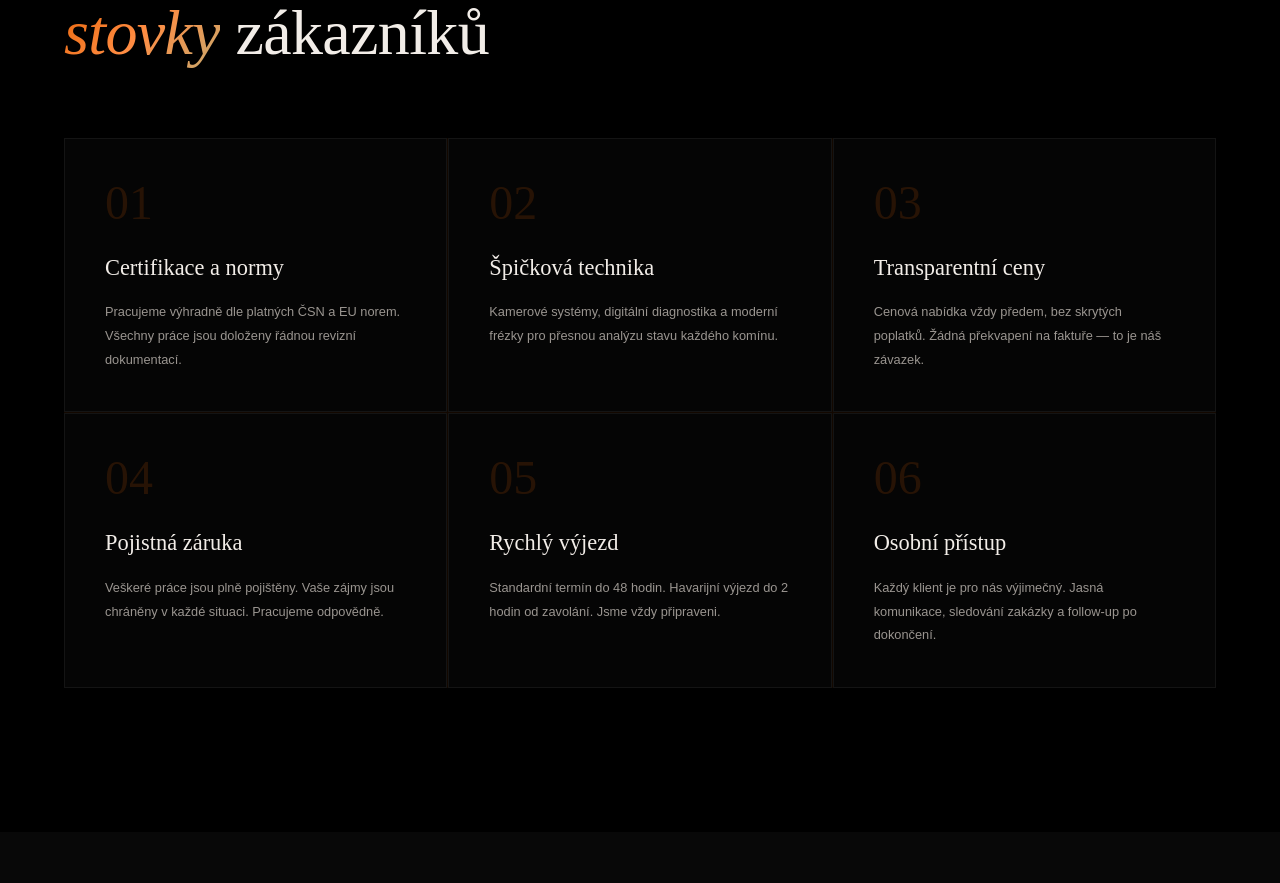
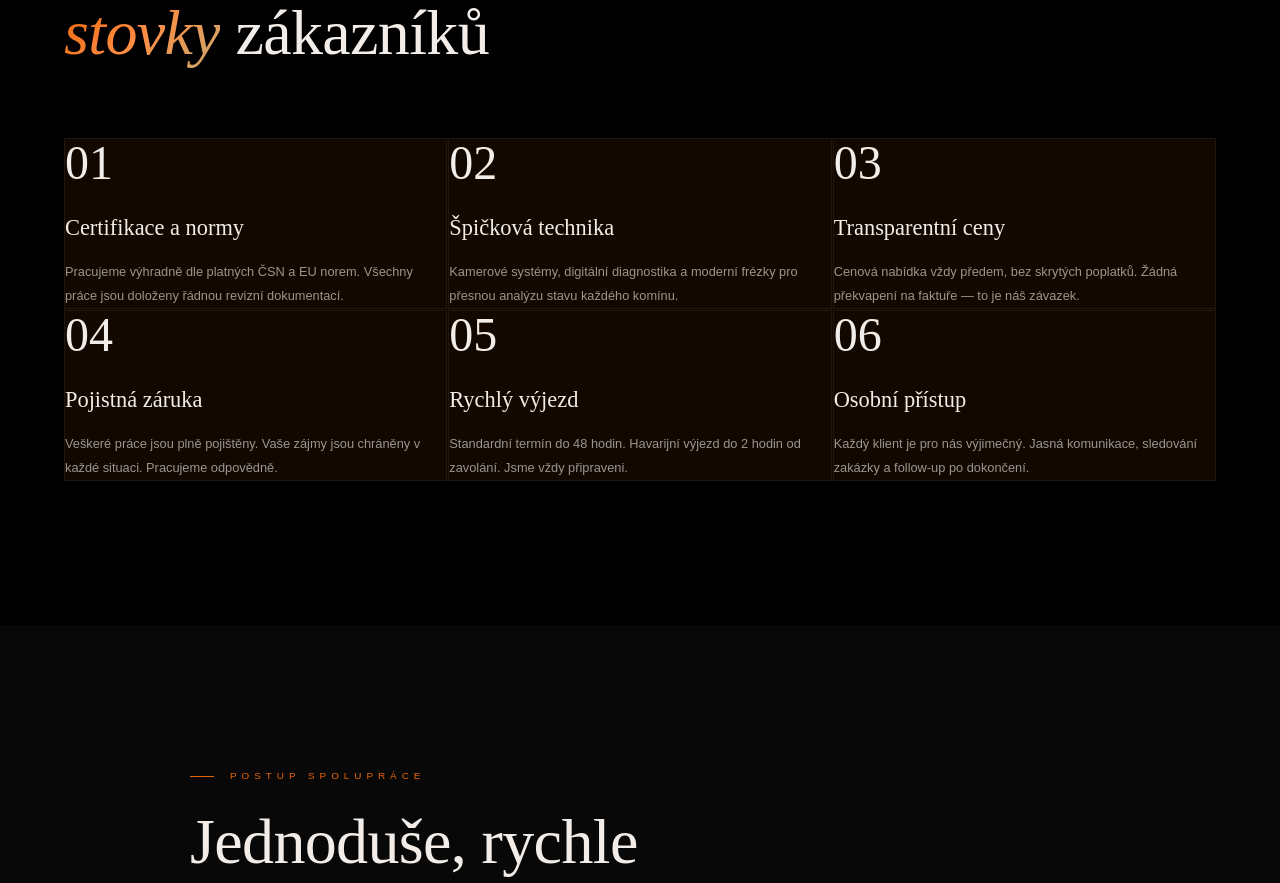
Before and after one commit to matuchovic-create/kominictvi-stesti, a Next.js app: page / in a window 1280 px wide. Shown: the part 3120-4003 px from the top of the page. Built offline with nearby package versions, Linux system fonts and the light colour scheme.

Commit message:
WhyUs: animated sliding glow line border on cards

```diff
--- a/src/components/Sections.tsx
+++ b/src/components/Sections.tsx
@@ -20,11 +20,12 @@ export function WhyUs() {
         </div>
         <div style={{ display: "grid", gridTemplateColumns: "repeat(3,1fr)", gap: "1px", background: "rgba(232,101,10,0.08)" }} className="why-grid-inner">
           {items.map((item, i) => (
-            <div key={item.num} className={`why-card glow-card reveal reveal-delay-${(i%3)+1}`} style={{ background: "#050505" }}>
-              <div style={{ position: "absolute", top: 0, left: 0, right: 0, height: "1px", background: "linear-gradient(90deg,transparent,rgba(232,101,10,0.3),transparent)", opacity: 0, transition: "opacity 0.4s" }} className="why-top-line" />
-              <div style={{ fontFamily: "var(--font-cormorant)", fontSize: "3rem", fontWeight: 300, color: "rgba(232,101,10,0.15)", lineHeight: 1, marginBottom: "1.5rem" }} className="why-num">{item.num}</div>
-              <div style={{ fontFamily: "var(--font-cormorant)", fontSize: "1.4rem", fontWeight: 400, color: "var(--text-primary)", marginBottom: "1rem" }}>{item.title}</div>
-              <p style={{ fontFamily: "var(--font-ui)", fontSize: "0.8rem", lineHeight: 1.85, color: "var(--text-secondary)", fontWeight: 300 }}>{item.text}</p>
+            <div key={item.num} className={`why-card glow-card reveal reveal-delay-${(i%3)+1}`} style={{ background: "transparent", padding: 0 }}>
+              <div className="card-inner">
+                <div style={{ fontFamily: "var(--font-cormorant)", fontSize: "3rem", fontWeight: 300, lineHeight: 1, marginBottom: "1.5rem" }} className="why-num">{item.num}</div>
+                <div style={{ fontFamily: "var(--font-cormorant)", fontSize: "1.4rem", fontWeight: 400, color: "var(--text-primary)", marginBottom: "1rem" }}>{item.title}</div>
+                <p style={{ fontFamily: "var(--font-ui)", fontSize: "0.8rem", lineHeight: 1.85, color: "var(--text-secondary)", fontWeight: 300 }}>{item.text}</p>
+              </div>
             </div>
           ))}
         </div>
```
